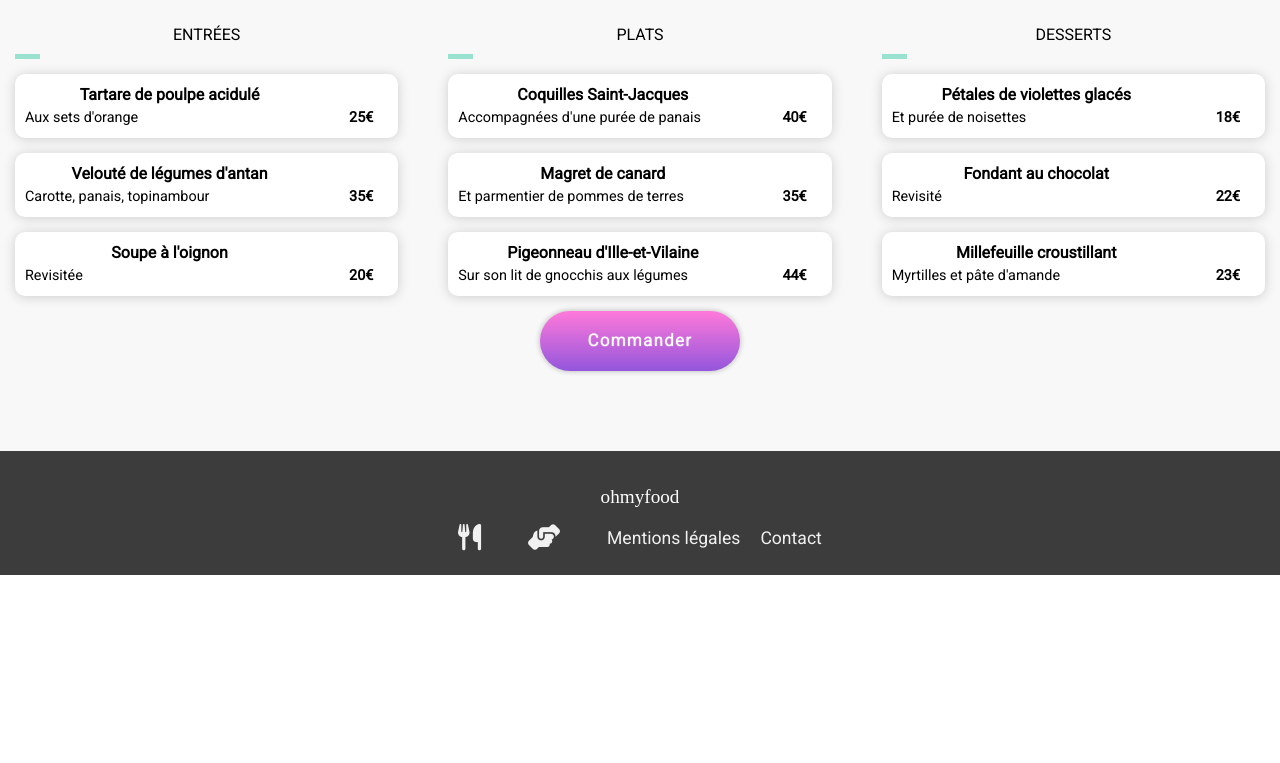
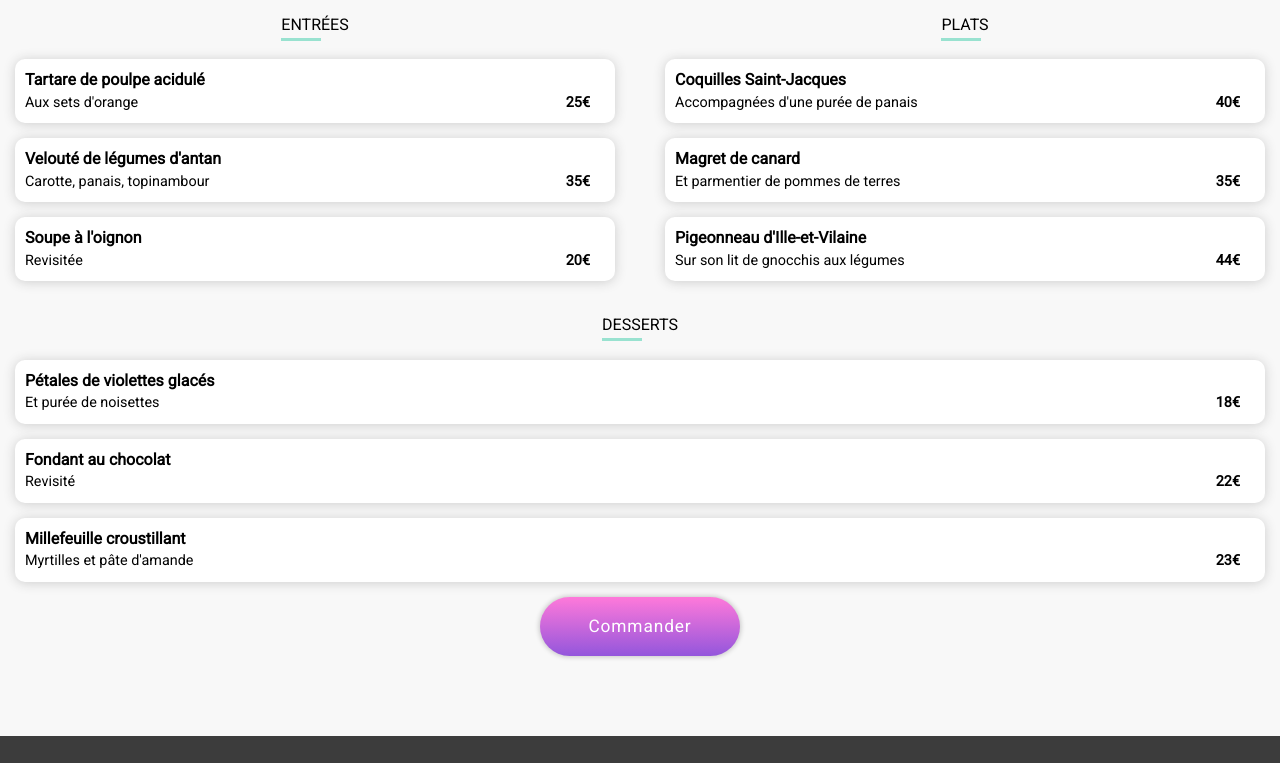
Before and after one commit to GregYoung38/P3, a website: page restau1.html in a window 1280 px wide. Shown: the part 421-1184 px from the top of the page. Before the commit the page ends 996 px from the top, so only its background shows below. Drawn offline with Linux system fonts and the light colour scheme; a web font is replaced by a local one.

Commit message:
Amélioration des styles SASS

```diff
--- a/SASS/components/_buttons.scss
+++ b/SASS/components/_buttons.scss
@@ -4,19 +4,18 @@
 	position: absolute;
 	left: -2px;
 	top: -2px;
-    // background: linear-gradient(45deg, #fb0094, #5e5ecf, #00ff00,#b9b932, #ff0000, #fb0094, #5e5ecf, #00ff00,#b9b932, #ff0000);
-    @include gradient_multicolor;
 	background-size: 400%;
 	width: calc(100% + 4px);
 	height: calc(100% + 4px);
 	z-index: -1;
     animation: colors-palette 30s linear infinite;
+    @include gradient_multicolor;
 }
 button.btn-pink:after {
 	filter: blur(50px);
 }
 
-.search {
+header button.search {
     background: radial-gradient(ellipse at top, #fff, transparent),
                 radial-gradient(ellipse at bottom, #4d9f0c, transparent);
     outline: none;
@@ -27,6 +26,8 @@
     color: green;
     text-shadow: 0 0 1px green;
     font-size: 0.9em;
+    box-shadow: unset;
+    margin: 0;
 
     &:hover {
         background: radial-gradient(#e7e9ec, #d3a936);
--- a/SASS/layouts/_footer.scss
+++ b/SASS/layouts/_footer.scss
@@ -7,7 +7,7 @@
 
     & div {
         width: 100%;
-        padding: 20px;
+        padding: 25px;
         background: rgb(60,60,60);
 
         &>h2 {
@@ -15,6 +15,7 @@
             font-size: 1.2em;
             color: #fff;
             margin: 15px 0;
+            margin-block-start: 5px;
         }
     }
 
@@ -24,7 +25,7 @@
 
         & li a {
             font-weight: normal;
-            font-size: 1.1em;
+            font-size: 1em;
             line-height: 1.6em;
             color: #f1f1f1;
 
--- a/SASS/pages/_index.scss
+++ b/SASS/pages/_index.scss
@@ -11,25 +11,25 @@
 
 section.fonctionnement, section.restaurants {
     padding: 50px 20px;
+
+    &>h2 {
+        margin-bottom: 30px;
+    }
 }
 
 /* Section : Restaurant */
 section.restaurants {
     background: #F8F8F8;
-
-    &>h2 {
-        padding: 4px 0;
-    }
 }
 
 button {
     position: relative;
-    padding: 20px 30px;
+    padding: 15px 20px;
     border-radius: 30px;
     border: none;
     background-image: linear-gradient(180deg, map-get($colors, second) 0%, map-get($colors, primary) 100%);
     box-shadow: 0px 0px 5px 1px rgb(0 0 0 / 20%);
-    margin: 15px 0;
+    margin: 20px 0;
     transition: 0.5s;
     overflow: hidden;
     cursor: pointer;
@@ -38,10 +38,10 @@
         position: relative;             /* Permet de conserver le texte du bouton au premier plan */
         margin: 0;
         font-size: 1em;
-        letter-spacing: .06em;
+        letter-spacing: .05em;
         z-index: 100;
         color: #ffffff;
-        text-shadow: 0 0 1px #ffffff;
+        // text-shadow: 0 0 1px #ffffff;
     }
 
     & span{
@@ -59,14 +59,15 @@
     visibility: hidden;
 
     &>h2 {
-        margin-bottom: 25px;
-        font-size: 1.2em;
+        font-size: 1.4em;
         font-weight: 900;
         text-shadow: 1px 0 0 black;
         letter-spacing: .05rem;
     }
 
     &>h3 {
+        margin-block-start: 11px;
+        margin-block-end: 11px;
         font-weight: normal;
         font-size: 1.2em;
     }
@@ -78,7 +79,7 @@
     flex-direction: column;
     flex-wrap: wrap;
     justify-content: center;
-    gap: 10px;
+    gap: 25px;
 }
 
 .fBlock {
@@ -122,9 +123,10 @@
         }
 
         &:hover {
-            filter: brightness(1.05);
+            //filter: brightness(2.8);
+            background: rgba(224, 176, 255, .25);
             box-shadow: 1px 1px 10px rgb(160, 160, 160);
-            color: map-get($colors, primary);
+            // color: map-get($colors, primary);
 
             &>i {
                 color: map-get($colors, primary);
@@ -187,7 +189,7 @@
     position: relative;
     display: flex;
     justify-content: space-between;
-    padding: 20px 10px;
+    padding: 18px 10px;
     background: #fff;
     border-radius: 0 0 10px 10px;
     box-shadow: 0px 0px 8px #999;
@@ -195,7 +197,7 @@
 
     &>.info {
         &>h2 {
-            font-size: 1.2em;
+            font-size: 1.1em;
             color: #000;
             font-weight: 900;
             text-shadow: 0 0 0.5px dimgrey;
@@ -224,7 +226,7 @@
 .heart {
     position: relative;
     align-self: center;
-    height: 30px;
+    height: 25px;
     width: 25px;
     margin-right: 10px;
     overflow: hidden;
--- a/SASS/pages/_restaurants.scss
+++ b/SASS/pages/_restaurants.scss
@@ -26,7 +26,7 @@
         width: 100%;
         font-family: "Shrikhand";
         font-size: 2em;
-        padding: 20px 0;
+        padding: 15px 0;
     }
 
     &>.wrapper {
@@ -92,14 +92,16 @@
             font-weight: normal;
             text-shadow: none;
             letter-spacing: normal;
-            margin-block-end: 0;
+            margin-block-end: 10px;
             text-transform: uppercase;
+            align-self: flex-start;
         }
         & span {
-            width: 25px;
+            position: absolute;
+            width: 40px;
             background: map-get($colors, third);
-            height: 5px;
-            margin-top: -5px;
+            height: 3px;
+            margin-top: 22px;
         }
 
         &>article.meals {
@@ -197,6 +199,11 @@
     width: 200px;
     padding: 20px 30px;
 
+    &:hover {
+        box-shadow: 0px 0px 5px 1px rgb(0 0 0 / 50%);
+        filter: brightness(1.1)
+    }
+
     & a {
         font-size: 1.1em;
     }
--- a/SASS/utils/_mixins.scss
+++ b/SASS/utils/_mixins.scss
@@ -1,14 +1,14 @@
 @mixin mobile-only {
     @media screen and (min-width: map-get($breakpoints, mobile)) {
         .container .fBlock h3 {
-            font-size: 1.1em;
-            padding: 20px;
+            font-size: 1em;
+            padding: 25px;
         }
         .cards a.card > .wrapper {
-            height: 20vh;
+            height: 18vh;
         }
         button > a {
-            font-size: 1.1em;
+            font-size: 1.15em;
         }
     }
 }
@@ -17,11 +17,9 @@
     @media screen and (min-width: map-get($breakpoints, tablet)) {
         .container {
             flex-direction: column;
-            // justify-content: center;
             align-content: center;
 
             & .fBlock {
-                // width: calc((100% - 10px)/2);
                 width: 300px;
             }
         }
@@ -51,8 +49,8 @@
         }
 
         main {
-            & h2 {
-                text-align: center
+            & section>h2 {
+                align-self: center;
             }
 
             &.restau {
@@ -61,6 +59,10 @@
 
                     & section {
                         width: calc((100% - 30px)/2);
+
+                        &>h2 {
+                            align-self: center;
+                        }
                     }
                 }
                 &>button > a {
@@ -122,7 +124,7 @@
             font-size: 1.3em;
         }
 
-        main.restau > .container section {
+        main.restau section {
             width: calc((100% - 40px)/3);
         }
     }
--- a/restau1.html
+++ b/restau1.html
@@ -58,8 +58,7 @@
         <main class="restau">
             <div class="container">
                 <section class="entrees">
-                    <h2>entrées</h2>
-                    <span></span>
+                    <h2><span></span>entrées</h2>
 
                     <article class="meals">
                         <div class="meal-info">
@@ -108,8 +107,7 @@
                 </section>
 
                 <section class="plats">
-                    <h2>plats</h2>
-                    <span></span>
+                    <h2><span></span>plats</h2>
 
                     <article class="meals">
                         <div class="meal-info">
@@ -158,8 +156,7 @@
                 </section>
 
                 <section class="desserts">
-                    <h2>desserts</h2>
-                    <span></span>
+                    <h2><span></span>desserts</h2>
 
                     <article class="meals">
                         <div class="meal-info">
```
Also changed, not shown: restau2.html (+3 -6 lines), restau3.html (+3 -6 lines), restau4.html (+3 -6 lines), index.html (line endings or trailing spaces), style.css, 1 other file.
